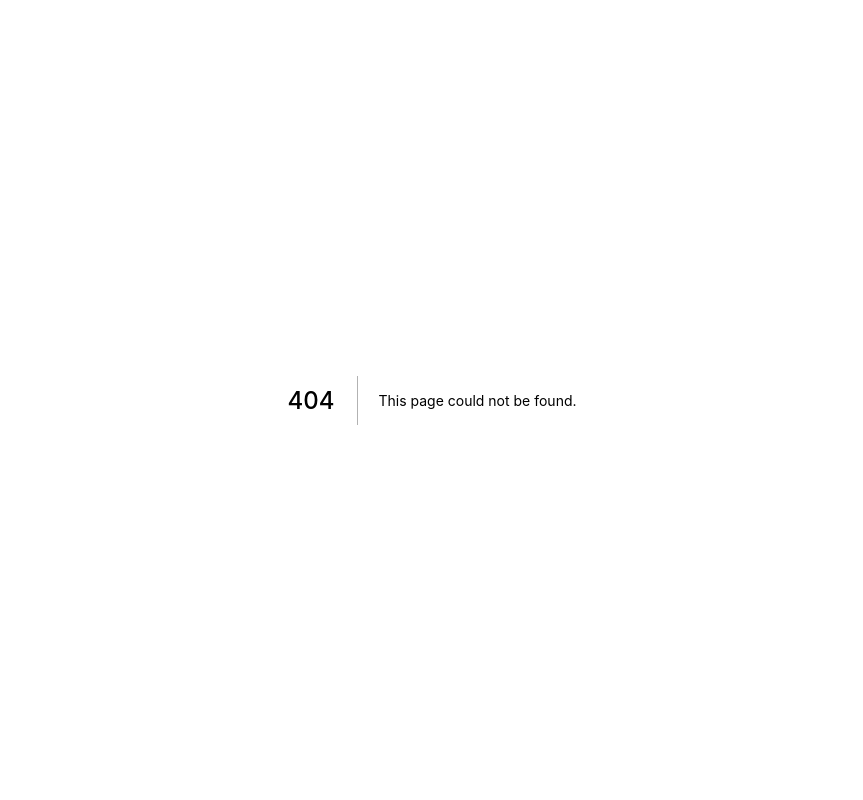
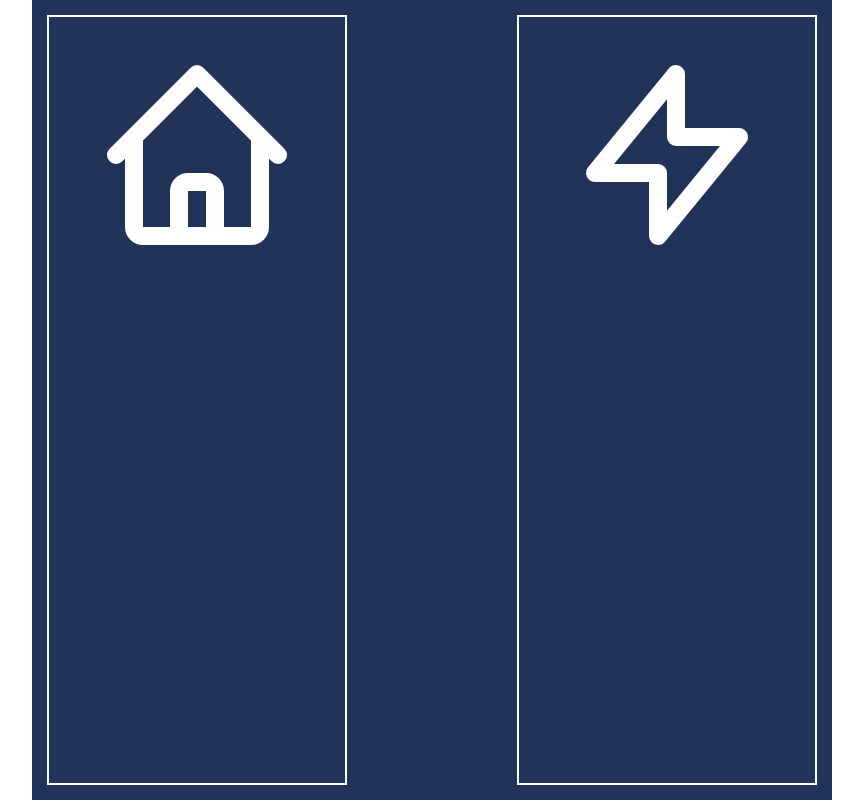
Before and after one commit to mhrgoldberg/fomo, a Next.js app: page /tileSort in a window 1280 px wide. Before the commit this address had no page. Shown: the whole page, without its empty margins (208-1071 px from the left). Built offline with nearby package versions, Linux system fonts and the light colour scheme.

Commit message:
Feat: Creat drag and drop template

```diff
--- /dev/null
+++ b/components/Slot.js
@@ -0,0 +1,39 @@
+// ? MDN Documentation
+import styled from "styled-components"
+
+const Div = styled.div`
+  display: flex;
+  border: solid white 2px;
+  flex-direction: column;
+  width: 100%;
+
+  max-width: 300px;
+
+  padding: 15px;
+`
+
+function Slot(props) {
+  const drop = (e) => {
+    e.preventDefault()
+
+    // ? DataTransfer object holds dragged-item's data during a drag and drop operation.
+    const tileId = e.dataTransfer.getData("tileId") // ? .getData() as a string
+
+    const tile = document.getElementById(tileId)
+    console.log(tile)
+    tile.display = "block"
+
+    // when dropped, append as child to dropzone
+    e.target.appendChild(tile)
+  }
+
+  const dragOver = (e) => {
+    e.preventDefault()
+  }
+  return (
+    <Div id={props.id} className={props.className} onDrop={drop} onDragOver={dragOver}>
+      {props.children}
+    </Div>
+  )
+}
+export default Slot
--- /dev/null
+++ b/components/Tile.js
@@ -0,0 +1,38 @@
+import styled from "styled-components"
+
+const Div = styled.div`
+  cursor: pointer;
+  margin-bottom: 15px;
+  padding: 15px 25px;
+`
+
+function Tile(props) {
+  const dragStart = (e) => {
+    const { target } = e
+
+    e.dataTransfer.setData("tileId", target.id)
+
+    // delay making card invisible so we can drag
+    setTimeout(() => {
+      // console.log(target, "***********************************************************")
+      target.display = "none"
+    }, 0)
+  }
+
+  const dragOver = (e) => {
+    e.stopPropagation()
+  }
+
+  return (
+    <Div
+      id={props.id}
+      className={props.className}
+      onDragStart={dragStart}
+      onDragOver={dragOver}
+      draggable={props.draggable}
+    >
+      {props.children}
+    </Div>
+  )
+}
+export default Tile
--- a/package.json
+++ b/package.json
@@ -18,6 +18,7 @@
     }
   },
   "dependencies": {
+    "@heroicons/react": "^1.0.6",
     "@prisma/client": "^3.10.0",
     "eslint-config-prettier": "^8.3.0",
     "next": "12.0.10",
--- a/pages/index.tsx
+++ b/pages/index.tsx
@@ -1,5 +1,6 @@
 import Head from "next/head"
 import Image from "next/image"
+import Link from "next/link"
 import styled from "styled-components"
 
 const Div = styled.div`
@@ -19,10 +20,13 @@ function Home() {
       </Head>
       <Div>
         <h1>FOMO</h1>
+        <Link href="/tileSort">
+          <a>Tile Sorting</a>
+        </Link>
         <footer>
           <span>
             This is an example on how to use the Image component in Next.js.
-            <Image src="/vercel.svg" alt="Vercel Logo" width={200} height={100} />
+            <Image src="/../public/vercel.svg" alt="Vercel Logo" width={200} height={100} />
           </span>
         </footer>
       </Div>
--- /dev/null
+++ b/pages/tileSort.tsx
@@ -0,0 +1,44 @@
+// import Head from "next/head"
+// import Image from "next/image"
+import { HomeIcon, LightningBoltIcon } from "@heroicons/react/outline"
+import styled from "styled-components"
+import Slot from "../components/Slot"
+import Tile from "../components/Tile"
+
+const Div = styled.div`
+  background-color: #213359;
+  display: flex;
+  justify-content: space-between;
+  width: 100%;
+  // LOOK BACK HERE
+  max-width: 800px;
+  height: 100vh;
+
+  overflow: hidden;
+  margin: 0 auto;
+
+  padding: 15px;
+  /* min-width: 100vw;
+  min-height: 100vh; */
+`
+
+function TileSort() {
+  return (
+    <>
+      <Div>
+        <Slot id="slot1" className="slot">
+          <Tile id="tile1" className="tile" draggable="true">
+            <HomeIcon color="white" />
+          </Tile>
+        </Slot>
+        <Slot id="slot2" className="slot">
+          <Tile id="tile2" className="tile" draggable="true">
+            <LightningBoltIcon color="white" />
+          </Tile>
+        </Slot>
+      </Div>
+    </>
+  )
+}
+
+export default TileSort
--- a/styles/globals.css
+++ b/styles/globals.css
@@ -1,5 +1,6 @@
 html,
 body {
+  background-color: ca4848;
   padding: 0;
   margin: 0;
   font-family: -apple-system, BlinkMacSystemFont, Segoe UI, Roboto, Oxygen, Ubuntu, Cantarell,
@@ -12,6 +13,8 @@ a {
 }
 
 * {
+  margin: 0;
+  padding: 0;
   box-sizing: border-box;
 }
 
```
Also changed, not shown: 1 other file (tests, documents, lock files or other folders).
